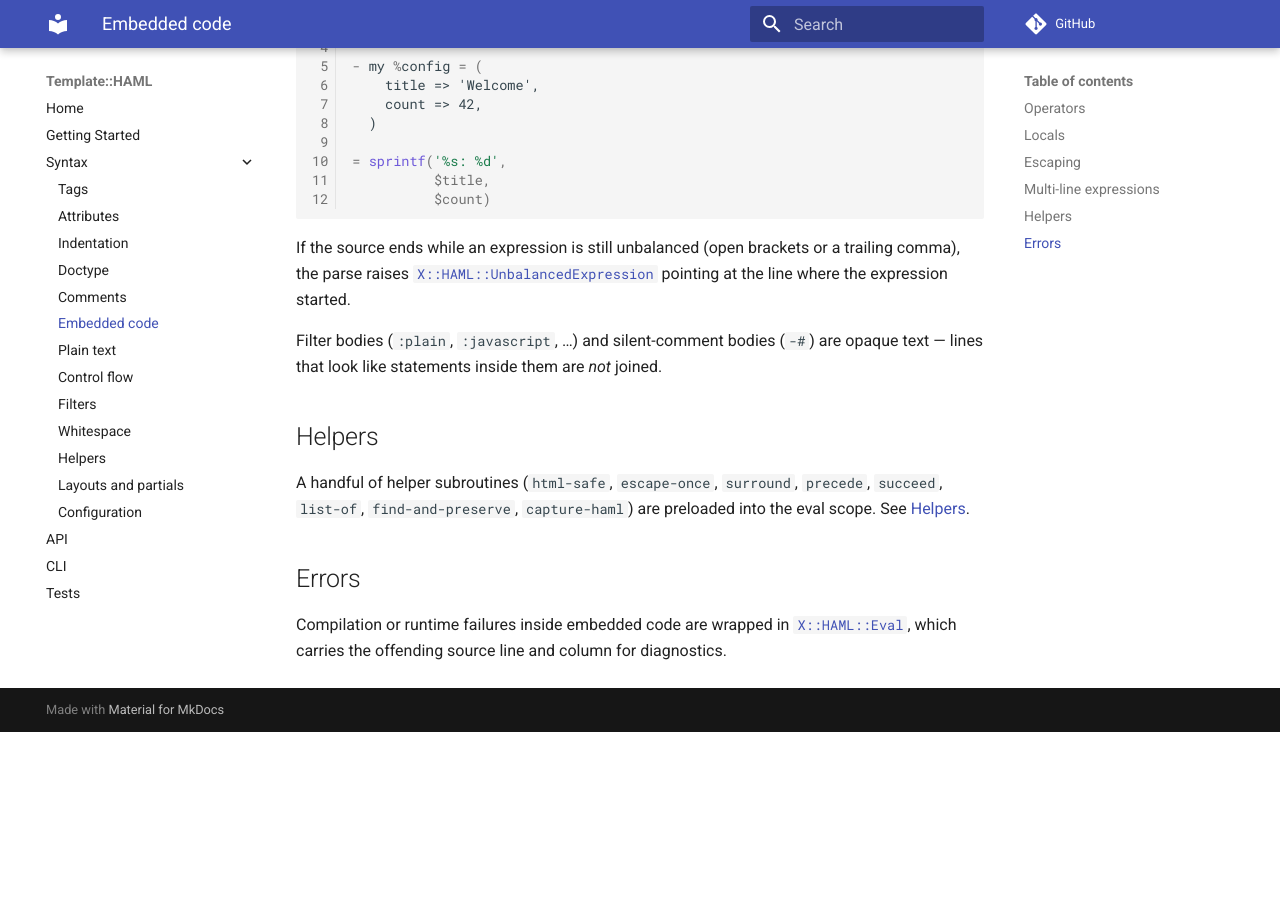
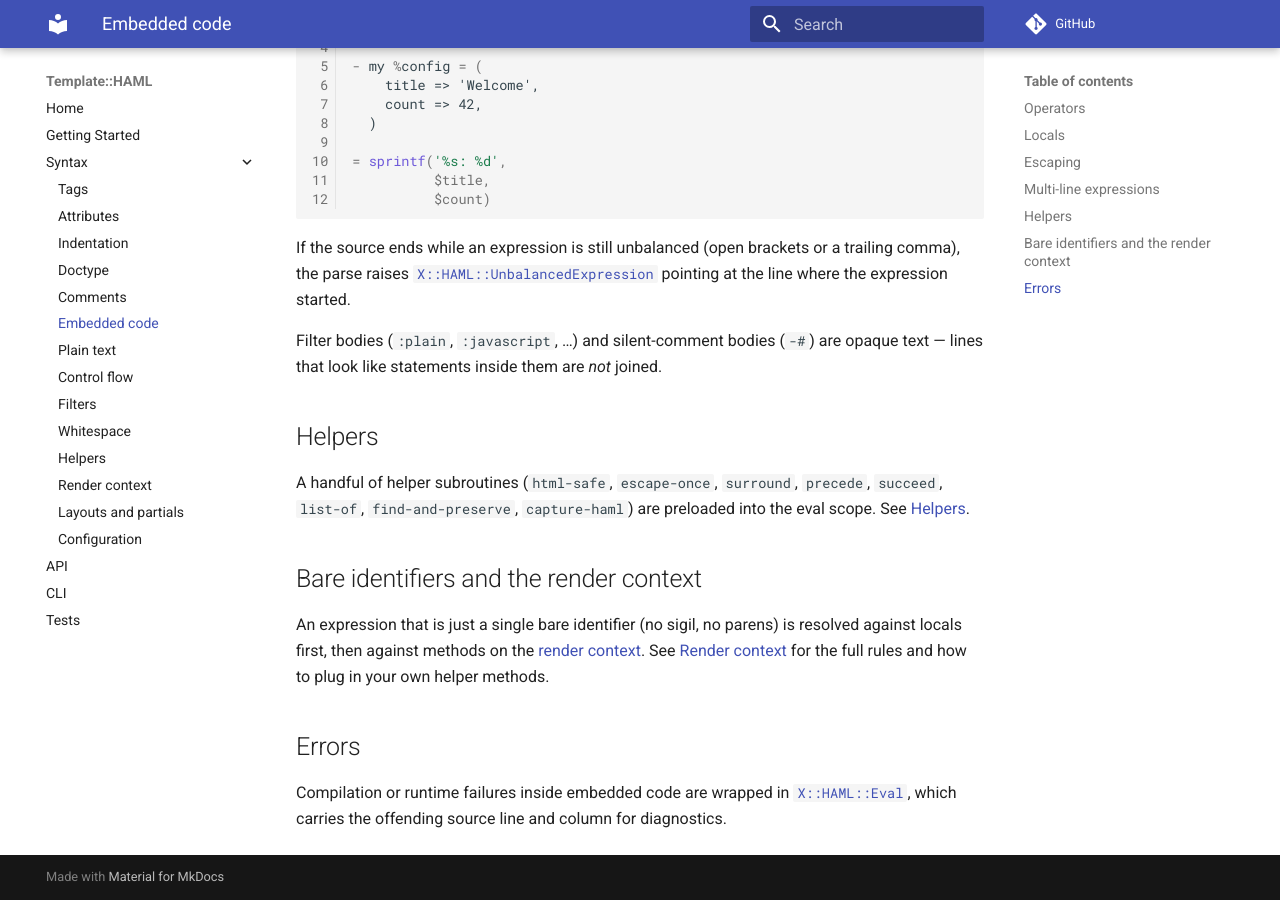
Before and after one commit to gdonald/Template-HAML, an MkDocs documentation site: the page built from docs-src/docs/syntax/embedded-code.md, in a window 1280 px wide and 900 px high, scrolled down 1754 px. Built offline with MkDocs 1.6.1 and Material for MkDocs 9.7.7, drawn with Linux system fonts in a browser that asks for light colours; comment, search, counter and statistics services are not loaded; before the commit the page ends 2486 px from its top, so only the background shows below that.

Commit message:
Add render-time scope

```diff
--- a/docs-src/docs/syntax/embedded-code.md
+++ b/docs-src/docs/syntax/embedded-code.md
@@ -99,6 +99,13 @@ A handful of helper subroutines (`html-safe`, `escape-once`, `surround`,
 `precede`, `succeed`, `list-of`, `find-and-preserve`, `capture-haml`) are
 preloaded into the eval scope. See [Helpers](helpers.md).
 
+## Bare identifiers and the render context
+
+An expression that is just a single bare identifier (no sigil, no parens) is
+resolved against locals first, then against methods on the
+[render context](context.md). See [Render context](context.md) for the full
+rules and how to plug in your own helper methods.
+
 ## Errors
 
 Compilation or runtime failures inside embedded code are wrapped in
--- a/docs-src/mkdocs.yml
+++ b/docs-src/mkdocs.yml
@@ -16,6 +16,7 @@ nav:
     - Filters: syntax/filters.md
     - Whitespace: syntax/whitespace.md
     - Helpers: syntax/helpers.md
+    - Render context: syntax/context.md
     - Layouts and partials: syntax/layouts-partials.md
     - Configuration: syntax/config.md
   - API: api.md
```
Also changed, not shown: docs-src/docs/api.md (+1 -0 lines), 9 other files.
